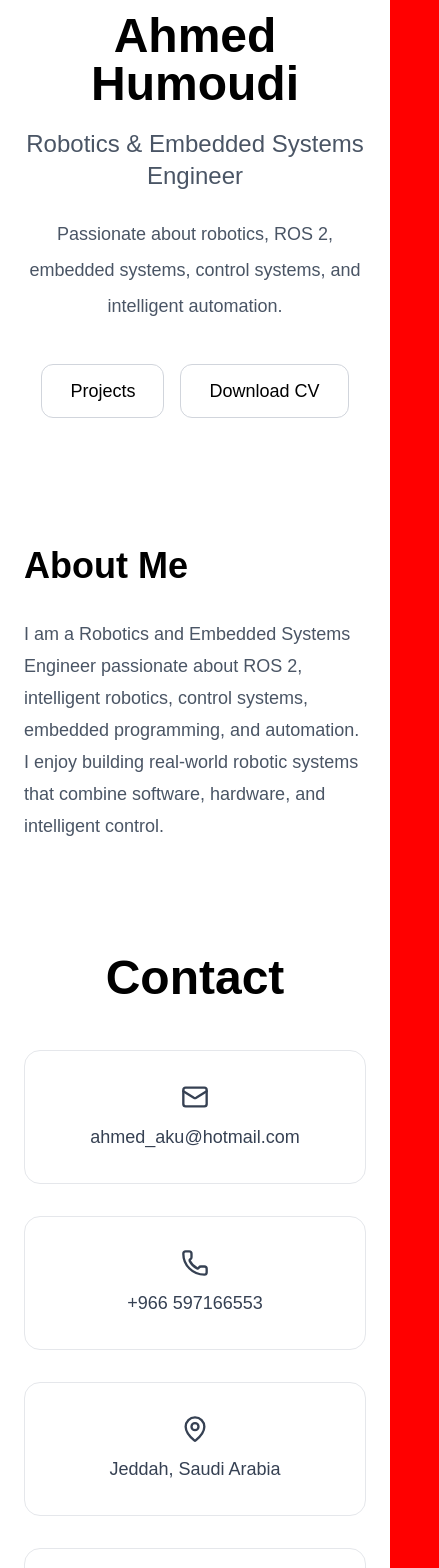
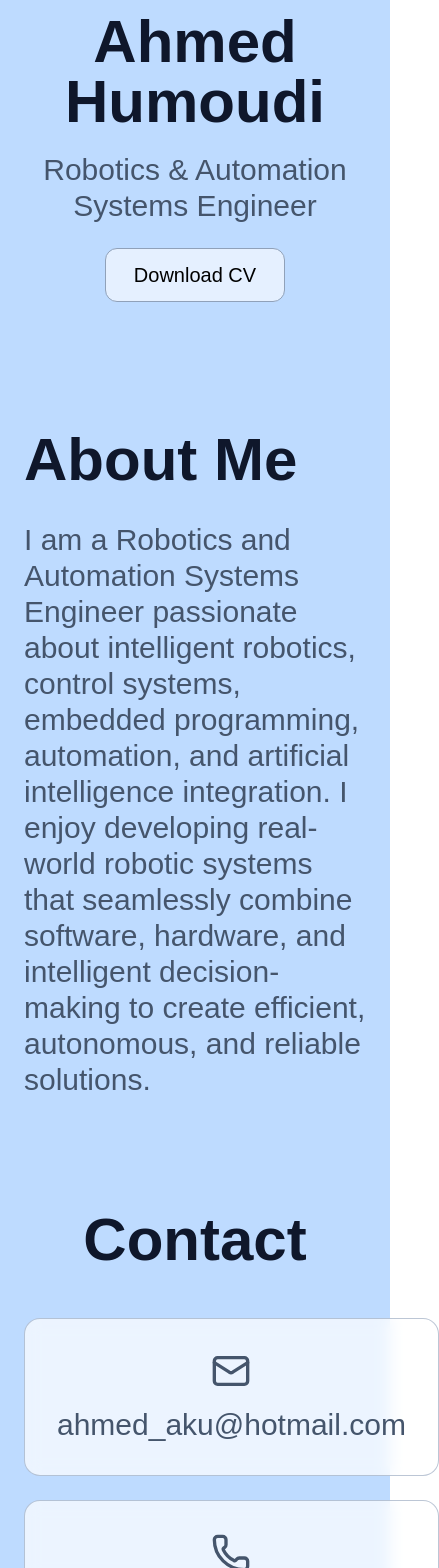
Before and after one commit to AhmedHumoudi/portfolio, a Next.js app: page / in a window 390 px wide. Shown: the part 420-1988 px from the top of the page, 439 px wide, since content can reach past the window. Built offline with nearby package versions, Linux system fonts and the light colour scheme.

Commit message:
fix color and add text

```diff
--- a/app/globals.css
+++ b/app/globals.css
@@ -1,6 +1,6 @@
 @import "tailwindcss";
 
 body {
-  color: #171717;
+  color: #000000;
   font-family: Arial, Helvetica, sans-serif;
 }
--- a/app/layout.tsx
+++ b/app/layout.tsx
@@ -27,7 +27,7 @@ export default function RootLayout({
       lang="en"
       className={`${geistSans.variable} ${geistMono.variable} h-full antialiased`}
     >
-   <body  style={{ backgroundColor: 'red' }} className="min-h-full flex flex-col">
+   <body   className="min-h-full flex flex-col">
   {children}
 </body>
 
--- a/app/page.tsx
+++ b/app/page.tsx
@@ -10,7 +10,7 @@ import Courses from "@/components/Courses";
 
 export default function Home() {
   return (
-    <main className="bg-red-500">
+    <main className="bg-blue-200">
       <Navbar />
       <Hero />
       <About />
--- a/components/About.tsx
+++ b/components/About.tsx
@@ -2,19 +2,17 @@ export default function About() {
   return (
     <section
       id="about"
-      className="bg-white text-black py-12 px-6"
+      className="text-slate-900 py-12 px-6"
     >
-      <div className="max-w-4xl mx-auto">
-        <h2 className="text-4xl font-bold mb-8">
+      <div className="max-w-5xl mx-auto">
+        <h2 className="text-6xl font-bold mb-8 text-slate-900">
           About Me
         </h2>
 
-        <p className="text-gray-600 leading-8 text-lg">
-          I am a Robotics and Embedded Systems Engineer
-          passionate about ROS 2, intelligent robotics,
-          control systems, embedded programming, and automation.
-          I enjoy building real-world robotic systems that combine
-          software, hardware, and intelligent control.
+        <p className="text-slate-600 leading-9 text-3xl">
+         I am a Robotics and Automation Systems Engineer passionate about intelligent robotics, control systems, embedded programming, automation, and artificial intelligence integration.
+I enjoy developing real-world robotic systems that seamlessly combine software, hardware, and intelligent decision-making to create efficient, autonomous, and reliable solutions.
+
         </p>
       </div>
     </section>
--- a/components/Contact.tsx
+++ b/components/Contact.tsx
@@ -1,31 +1,26 @@
-import {
-  Mail,
-  Phone,
-  MapPin,
-} from "lucide-react";
+import { Mail, Phone, MapPin } from "lucide-react";
 
 export default function Contact() {
   return (
     <section
       id="contact"
-      className="bg-white text-black py-16 px-6"
+      className="text-slate-900 py-16 px-6"
     >
       <div className="max-w-5xl mx-auto text-center">
 
-        <h2 className="text-5xl font-bold mb-12">
+        <h2 className="text-6xl font-bold mb-12 text-slate-900">
           Contact
         </h2>
 
-        <div className="grid md:grid-cols-2 gap-8">
+        <div className="grid md:grid-cols-2 gap-6">
 
           {/* EMAIL */}
           <a
             href="mailto:ahmed_aku@hotmail.com"
-            className="flex flex-col items-center justify-center gap-3 p-8 border border-gray-200 rounded-2xl hover:bg-gray-100 transition"
+            className="flex flex-col items-center justify-center gap-4 p-8 border border-slate-400/60 rounded-2xl bg-white/70 backdrop-blur-sm hover:bg-white/90 transition"
           >
-            <Mail className="w-7 h-7 text-gray-700" />
-
-            <span className="text-lg text-gray-700">
+            <Mail className="w-10 h-10 text-slate-600" />
+            <span className="text-3xl text-slate-600 leading-9">
               ahmed_aku@hotmail.com
             </span>
           </a>
@@ -33,20 +28,18 @@ export default function Contact() {
           {/* PHONE */}
           <a
             href="tel:+966597166553"
-            className="flex flex-col items-center justify-center gap-3 p-8 border border-gray-200 rounded-2xl hover:bg-gray-100 transition"
+            className="flex flex-col items-center justify-center gap-4 p-8 border border-slate-400/60 rounded-2xl bg-white/70 backdrop-blur-sm hover:bg-white/90 transition"
           >
-            <Phone className="w-7 h-7 text-gray-700" />
-
-            <span className="text-lg text-gray-700">
+            <Phone className="w-10 h-10 text-slate-600" />
+            <span className="text-3xl text-slate-600">
               +966 597166553
             </span>
           </a>
 
           {/* LOCATION */}
-          <div className="flex flex-col items-center justify-center gap-3 p-8 border border-gray-200 rounded-2xl hover:bg-gray-100 transition">
-            <MapPin className="w-7 h-7 text-gray-700" />
-
-            <span className="text-lg text-gray-700">
+          <div className="flex flex-col items-center justify-center gap-4 p-8 border border-slate-400/60 rounded-2xl bg-white/70 backdrop-blur-sm hover:bg-white/90 transition">
+            <MapPin className="w-10 h-10 text-slate-600" />
+            <span className="text-3xl text-slate-600">
               Jeddah, Saudi Arabia
             </span>
           </div>
@@ -56,9 +49,9 @@ export default function Contact() {
             href="https://www.linkedin.com/in/ahmed-humoudi-904127317"
             target="_blank"
             rel="noopener noreferrer"
-            className="flex flex-col items-center justify-center gap-3 p-8 border border-gray-200 rounded-2xl hover:bg-gray-100 transition"
+            className="flex flex-col items-center justify-center gap-4 p-8 border border-slate-400/60 rounded-2xl bg-white/70 backdrop-blur-sm hover:bg-white/90 transition"
           >
-            <span className="text-lg text-gray-700">
+            <span className="text-3xl text-slate-600">
               LinkedIn Profile
             </span>
           </a>
--- a/components/Hero.tsx
+++ b/components/Hero.tsx
@@ -3,19 +3,13 @@
 import Image from "next/image";
 
 export default function Hero() {
-  const scrollTo = (id: string) => {
-    document.getElementById(id)?.scrollIntoView({
-      behavior: "smooth",
-    });
-  };
-
   return (
-    <section className="bg-white text-black pt-28 pb-20 px-6">
+    <section className="pt-28 pb-20 px-6">
 
       <div className="max-w-5xl mx-auto flex flex-col items-center text-center">
 
         {/* PROFILE IMAGE */}
-        <div className="w-70 h-70 md:w-90 md:h-90 rounded-full overflow-hidden border border-gray-200 mb-10 shadow-sm">
+        <div className="w-70 h-70 md:w-90 md:h-90 rounded-full overflow-hidden border border-slate-400/60 mb-10">
 
           <Image
             src="/images/me.jpeg"
@@ -28,42 +22,27 @@ export default function Hero() {
         </div>
 
         {/* NAME */}
-        <h1 className="text-5xl md:text-7xl font-bold mb-5">
+        <h1 className="text-6xl md:text-8xl font-bold mb-5 text-slate-900">
           Ahmed Humoudi
         </h1>
 
         {/* TITLE */}
-        <p className="text-2xl md:text-3xl text-gray-600 mb-6">
-          Robotics & Embedded Systems Engineer
+        <p className="text-3xl md:text-4xl text-slate-600 mb-6">
+          Robotics & Automation Systems Engineer
         </p>
 
         {/* DESCRIPTION */}
-        <p className="max-w-3xl text-lg md:text-xl text-gray-600 leading-9 mb-10">
-          Passionate about robotics, ROS 2, embedded systems,
-          control systems, and intelligent automation.
-        </p>
 
-        {/* BUTTONS */}
-        <div className="flex flex-wrap justify-center gap-4">
-
-          <button
-            onClick={() => scrollTo("projects")}
-            className="px-7 py-3 border border-gray-300 rounded-xl hover:bg-black hover:text-white transition text-lg"
-          >
-            Projects
-          </button>
-
+        {/* BUTTON */}
         <a
           href="/Ahmed Humoudi CV.pdf"
           download
-            className="px-7 py-3 border border-gray-300 rounded-xl hover:bg-black hover:text-white transition text-lg"
+          className="px-7 py-3 text-xl border border-slate-400 rounded-xl bg-white/60 hover:bg-slate-800 hover:text-white hover:border-slate-800 transition"
         >
           Download CV
         </a>
 
       </div>
-
-      </div>
     </section>
   );
 }
--- a/components/Projects.tsx
+++ b/components/Projects.tsx
@@ -5,61 +5,105 @@ import Image from "next/image";
 
 const projects = [
   {
-    title:
-      "Reinforcement Learning-Based Path Planning for Warehouse Robots",
+    title: "Reinforcement Learning-Based Path Planning for Warehouse Robots",
     description:
-      "RL-based navigation system for robots in dynamic warehouse environments.",
+      "RL-based navigation system for autonomous warehouse robots operating in dynamic environments with obstacle avoidance and adaptive path planning.",
     images: [
       "/images/please3.png",
       "/images/RLreal.png",
       "/images/RLtraining.png",
       "/images/Rlmap.png",
     ],
-    details: ["Reinforcement Learning", "Path Planning", "Simulation"],
+    details: "Implemented a Soft Actor-Critic (SAC) reinforcement learning algorithm with a complex reward system and deep neural networks. The robot platform is a mecanum-wheeled robot capable of omnidirectional movement, operating inside a simulated warehouse environment populated with moving, unknown obstacles. The system achieves real-time path planning and dynamic obstacle avoidance without prior knowledge of these obstacles. The system was further tested successfully using a real-world robot and environment implementation.",
+    keywords: ["Soft Actor-Critic (SAC)", "Reinforcement Learning", "Neural Networks", "Mecanum Robot", "Omnidirectional Movement", "Warehouse Simulation and Real World Implementation", "Real-Time Path Planning", "Dynamic Obstacle Avoidance"]
   },
 {
   title: "Multi-Robot Task Formation",
   description:
-      "Centralized ROS 2 system with formation control, path planning, and obstacle avoidance.",
+    "Centralized ROS 2 swarm robotics system for cooperative box pick-and-place operations using mecanum-wheeled robots with integrated forklifts.",
   images: [
     "/images/mechaflyer.jpeg",
     "/images/realrobot.png",
     "/images/robots.jpg",
   ],
-    details: [
+  details:
+    "Developed a centralized ROS 2 multi-robot coordination system enabling autonomous swarm robots to collaboratively transport and place boxes in a shared environment. The system implemented formation control, obstacle avoidance, and real-time navigation while maintaining synchronized robot movement and task execution. Micro-ROS on ESP32 modules was used for communication between the robots and the central ROS 2 system. The robots utilized mecanum wheels for omnidirectional mobility and custom forklift mechanisms for pick-and-place functionality. The system was further tested successfully using a real-world robot and environment implementation.",
+  keywords: [
     "ROS 2 multi-robot coordination",
     "Formation control",
+    "Obstacle avoidance",
     "Real-time navigation",
+    "Micro-ROS",
+    "ESP32 communication",
+    "Mecanum wheeled robots",
+    "Autonomous forklifts",
   ],
   special: true,
 },
  {
     title: "UR5e Pick and Place",
     description:
-      "Integrated ROS 2, MoveIt 2, and RViz for robotic trajectory planning and manipulation.",
+      "ROS 2 and MATLAB-based robotic manipulation system featuring trajectory planning, object sorting, and autonomous pick-and-place operations.",
     images: ["/images/ur5e.png"],
-    details: ["MoveIt 2", "UR5e simulation", "RViz visualization"],
+    details:
+      "Developed a ROS 2 robotic manipulation system integrating MoveIt 2 and RViz for UR5e trajectory planning, motion execution, and visualization in simulated environments. The project focused on autonomous pick-and-place operations, inverse kinematics, and smooth robotic motion planning using ROS 2 tools and motion planning pipelines.\n\nAdditionally, a separate MATLAB implementation was developed. The MATLAB system utilized inverse kinematics, trajectory planning, object classification, and autonomous sorting behaviors for different object types and colors. The robot dynamically generated smooth trajectories between grasping, scanning, weighing, and sorting positions while maintaining safe motion transitions. The implementation also included scale-based object handling, bin selection logic, and real-time pose targeting for the UR5e robotic arm.",
+    keywords: [
+      "ROS 2",
+      "MoveIt 2",
+      "RViz visualization",
+      "UR5e trajectory planning",
+      "MATLAB Robotics Toolbox",
+      "Simulink",
+      "Inverse kinematics",
+      "Autonomous pick and place",
+      "Object sorting system",
+    ],
   },
     {
   title: "PLC-Based Stepper Motor Motion Control",
   description:
-      "Industrial PLC system controlling stepper motor motion and positioning.",
+    "Developed a motion control system using a Siemens S7-1200 PLC to control a stepper motor for precise speed, direction, and position control.",
   images: ["/images/PLC.png", "/images/motor.png"],
-    details: ["PLC programming", "Motor control", "Automation"],
+  details:
+    "Implemented a PLC-based motion control system using a Siemens S7-1200 to manage a stepper motor. The system enables precise control of speed, direction, and position through structured PLC programming and motion control function blocks. It supports both continuous motion (jogging) and accurate positional moves, demonstrating core industrial automation and motion control principles.",
+  keywords: [
+    "PLC Programming",
+    "Siemens S7-1200",
+    "Motion Control",
+    "Function Blocks",
+    "Stepper Motor Control",
+    "Position Control",
+    "Speed Control",
+    "Direction Control",
+    "Industrial Automation"
+  ],
 },
   {
     title: "Embedded Systems Project: Oven Control System",
     description:
       "ATmega32-based embedded system for temperature monitoring, fan control, and safety lock system.",
     images: [],
-    details: ["ATmega32", "Temperature sensing", "Embedded control"],
+    details:
+      "Designed and implemented a full oven control system on an ATmega32 microcontroller. The system continuously monitors internal temperature via a sensor and automatically activates a fan when a set threshold is exceeded. A safety lock mechanism prevents the oven from operating under unsafe conditions. The project involved low-level embedded C programming, interrupt handling, and peripheral interfacing including ADC for temperature reading and GPIO for actuator control.",
+    keywords: [
+      "Microcontroller",
+      "ATmega32",
+      "Embedded C",
+    ],
   },
  {
     title: "Ball and Beam Control System",
     description:
-      "Control system for stabilizing a ball on a beam using feedback control.",
+      "Classic control systems challenge: stabilizing a rolling ball at a target position on a beam using real-time feedback control.",
     images: [],
-    details: ["PID control", "Feedback system", "Stability analysis"],
+    details:
+      "Designed and tuned a PID controller to maintain a ball at a desired position on a freely rotating beam. The system reads the ball's position in real time and continuously adjusts the beam angle to correct any deviation from the setpoint. The project involved mathematical modeling of the system dynamics, transfer function derivation, and iterative PID tuning to achieve stable and responsive control with minimal steady-state error and overshoot.",
+    keywords: [
+      "PID Control",
+      "Feedback Control",
+      "System Modeling",
+      "Transfer Function",
+    ],
   },
 ];
 
@@ -101,7 +145,7 @@ export default function Projects() {
 
     return (
       <div className="relative w-full">
-        <div className="relative w-full h-[600px] rounded-2xl overflow-hidden border border-gray-200">
+        <div className="relative w-full h-[600px] rounded-2xl overflow-hidden border border-slate-300">
           <Image
             src={project.images[imgIdx]}
             alt={project.title}
@@ -117,14 +161,14 @@ export default function Projects() {
           <div className="flex justify-between mt-4">
             <button
               onClick={() => prevImage(index, project.images.length)}
-              className="px-5 py-2 border border-gray-300 rounded-xl hover:bg-black hover:text-white transition"
+              className="px-6 py-2.5 text-xl border border-slate-400 rounded-xl bg-white/60 hover:bg-slate-800 hover:text-white hover:border-slate-800 transition"
             >
               ←
             </button>
 
             <button
               onClick={() => nextImage(index, project.images.length)}
-              className="px-5 py-2 border border-gray-300 rounded-xl hover:bg-black hover:text-white transition"
+              className="px-6 py-2.5 text-xl border border-slate-400 rounded-xl bg-white/60 hover:bg-slate-800 hover:text-white hover:border-slate-800 transition"
             >
               →
             </button>
@@ -137,72 +181,77 @@ export default function Projects() {
   return (
     <section
       id="projects"
-      className="bg-white text-black py-16 px-6"
+      className="text-slate-900 py-16 px-6"
     >
       <div className="max-w-5xl mx-auto">
 
-        <h2 className="text-5xl font-bold mb-12">
+        <h2 className="text-6xl font-bold mb-12 text-slate-900">
           Projects
         </h2>
 
-        <div className="space-y-10">
+        <div className="space-y-6">
 
           {projects.map((project, index) => {
             const isOpen = openIndex === index;
-
-            const hasImages =
-              project.images && project.images.length > 0;
+            const hasImages = project.images && project.images.length > 0;
 
             return (
               <div
                 key={project.title}
-                className="border border-gray-200 rounded-2xl overflow-hidden hover:bg-gray-100 transition"
+                className="border border-slate-400/60 rounded-2xl overflow-hidden bg-white/70 backdrop-blur-sm hover:bg-white/90 transition"
               >
 
                 {/* HEADER */}
                 <button
-                  onClick={() =>
-                    setOpenIndex(isOpen ? null : index)
-                  }
+                  onClick={() => setOpenIndex(isOpen ? null : index)}
                   className="w-full text-left p-8"
                 >
-                  <h3 className="text-3xl font-semibold">
+                  <div className="flex items-start justify-between gap-4">
+                    <h3 className="text-4xl font-semibold text-slate-900">
                       {project.title}
                     </h3>
+                    <span
+                      className="text-3xl text-slate-400 mt-1 flex-shrink-0 transition-transform duration-200"
+                      style={{ transform: isOpen ? "rotate(180deg)" : "rotate(0deg)" }}
+                    >
+                      ↓
+                    </span>
+                  </div>
 
-                  <p className="text-gray-600 text-lg mt-4 leading-8">
+                  <p className="text-slate-600 text-3xl mt-4 leading-10">
                     {project.description}
                   </p>
 
-                  <p className="text-gray-500 mt-4 text-base">
-                    Click to view details
+                  <p className="text-slate-400 mt-4 text-xl">
+                    {isOpen ? "Hide details" : "Click to view details"}
                   </p>
                 </button>
 
                 {/* CONTENT */}
                 {isOpen && (
-                  <div className="px-8 pb-8 border-t border-gray-200">
-
+                  <div className="px-8 pb-8 border-t border-slate-300">
                     <div className="space-y-8 mt-8">
 
-                      <div>
-                        <h4 className="text-2xl font-semibold mb-5">
-                          Technical Details
-                        </h4>
+                      {/* IN-DEPTH TEXT */}
+                      <p className="text-slate-600 text-3xl leading-10">
+                        {project.details}
+                      </p>
 
-                        <ul className="space-y-3 text-gray-600 text-lg leading-8">
-                          {project.details.map((d, i) => (
-                            <li key={i}>• {d}</li>
+                      {/* KEYWORD PILLS */}
+                      <div className="flex flex-wrap gap-3">
+                        {project.keywords.map((k, i) => (
+                          <span
+                            key={i}
+                            className="text-lg px-4 py-2 rounded-full bg-slate-200/80 text-slate-600 border border-slate-300"
+                          >
+                            {k}
+                          </span>
                         ))}
-                        </ul>
                       </div>
 
                       {/* IMAGES */}
                       {hasImages && (
-                        <ImageSlider
-                          project={project}
-                          index={index}
-                        />
+                        <ImageSlider project={project} index={index} />
                       )}
 
                     </div>
--- a/components/Skills.tsx
+++ b/components/Skills.tsx
@@ -1,15 +1,32 @@
 const skills = [
+
+  {
+    category: "AI & Robotics",
+    items: [
+      "Machine Learning",
+      "Deep Learning",
+      "Reinforcement Learning",
+      "Control Systems",
+      "Path Planning",
+      "ROS 2",
+      "MATLAB",
+      "Simulink",
+      "Gazebo"
+
+    ],
+  },
   {
     category: "Programming",
     items: [
+      "PLC Programming",
+      "MATLAB",
+      "ROS",
+      "Python",
       "Embedded C",
       "C++",
       "JavaScript",
-      "Python",
-      "MATLAB",
-      "ROS",
       "React Native",
-      "PLC Programming",
+
     ],
   },
   {
@@ -22,6 +39,9 @@ const skills = [
       "SimulIDE",
     ],
   },
+
+
+
   {
     category: "Electronics & Hardware",
     items: [
@@ -29,19 +49,6 @@ const skills = [
       "Raspberry Pi",
       "ATmega32",
       "ESP32",
-    ],
-  },
-  {
-    category: "AI & Robotics",
-    items: [
-      "Machine Learning",
-      "Deep Learning",
-      "Reinforcement Learning",
-      "Control Systems",
-      "ROS 2",
-      "MoveIt 2",
-      "Gazebo",
-      "RViz",
     ],
   },
   {
@@ -62,32 +69,32 @@ export default function Skills() {
   return (
     <section
       id="skills"
-      className="bg-white text-black py-16 px-6"
+      className="text-slate-900 py-16 px-6"
     >
       <div className="max-w-5xl mx-auto">
 
-        <h2 className="text-5xl font-bold mb-12">
+        <h2 className="text-6xl font-bold mb-12 text-slate-900">
           Skills
         </h2>
 
-        <div className="grid md:grid-cols-2 gap-10">
+        <div className="grid md:grid-cols-2 gap-6">
 
           {skills.map((group) => (
             <div
               key={group.category}
-              className="border border-gray-200 rounded-2xl p-8 hover:bg-gray-100 transition"
+              className="border border-slate-400/60 rounded-2xl p-8 bg-white/70 backdrop-blur-sm hover:bg-white/90 transition"
             >
 
-              <h3 className="text-3xl font-semibold mb-6">
+              <h3 className="text-3xl font-semibold mb-6 text-slate-900">
                 {group.category}
               </h3>
 
-              <div className="flex flex-wrap gap-4">
+              <div className="flex flex-wrap gap-3">
 
                 {group.items.map((skill) => (
                   <span
                     key={skill}
-                    className="px-5 py-3 text-base rounded-xl border border-gray-300 text-gray-700 hover:bg-black hover:text-white transition"
+                    className="px-5 py-3 text-xl rounded-xl border border-slate-400 text-slate-600 bg-white/60 hover:bg-slate-800 hover:text-white hover:border-slate-800 transition"
                   >
                     {skill}
                   </span>
```
Also changed, not shown: components/Courses.tsx (+11 -11 lines), components/Education.tsx (+21 -21 lines), components/Experience.tsx (+13 -13 lines), 1 other file (tests, documents, lock files or other folders). Lines whose indentation alone changed are shown as unchanged.
